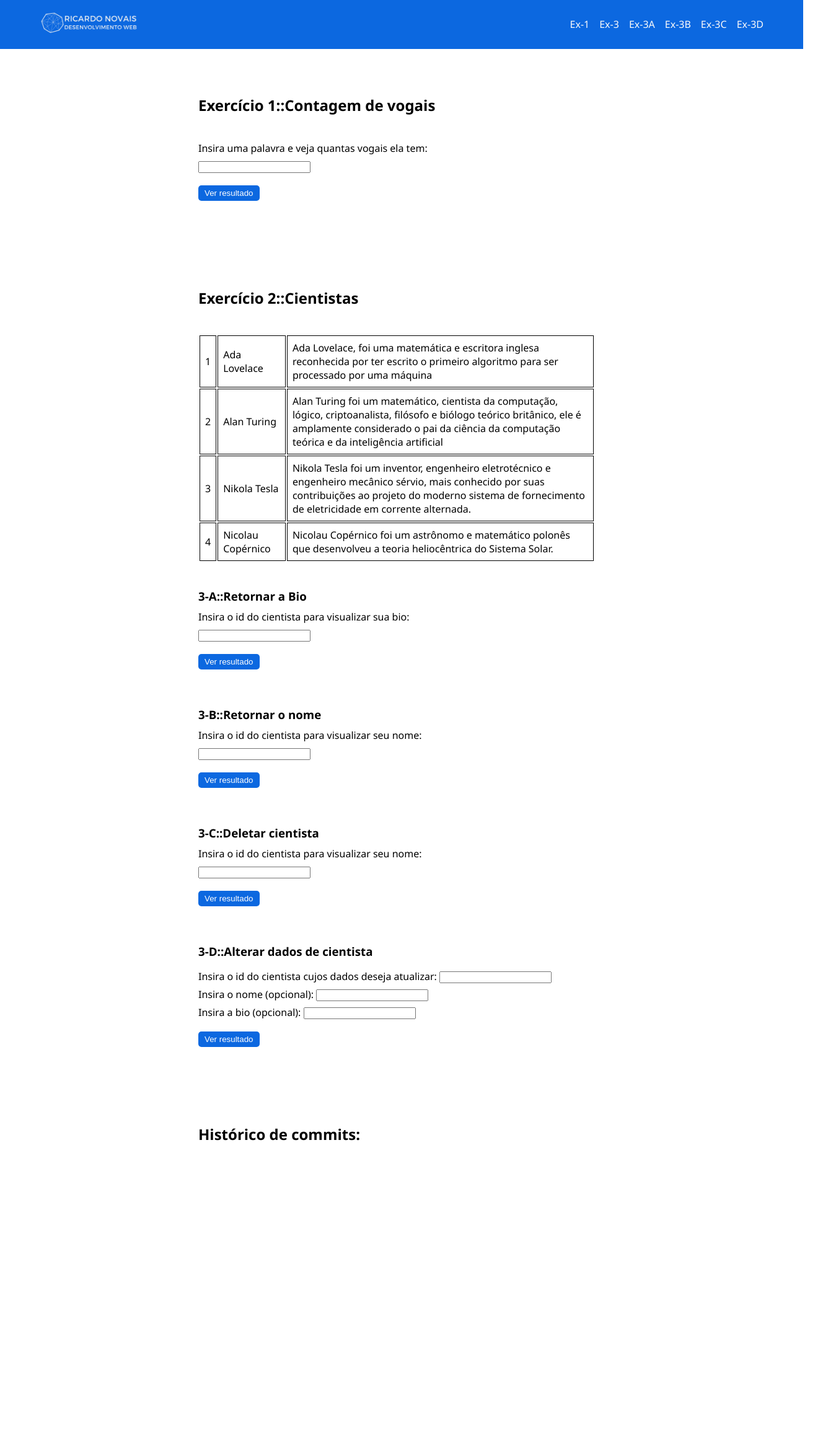
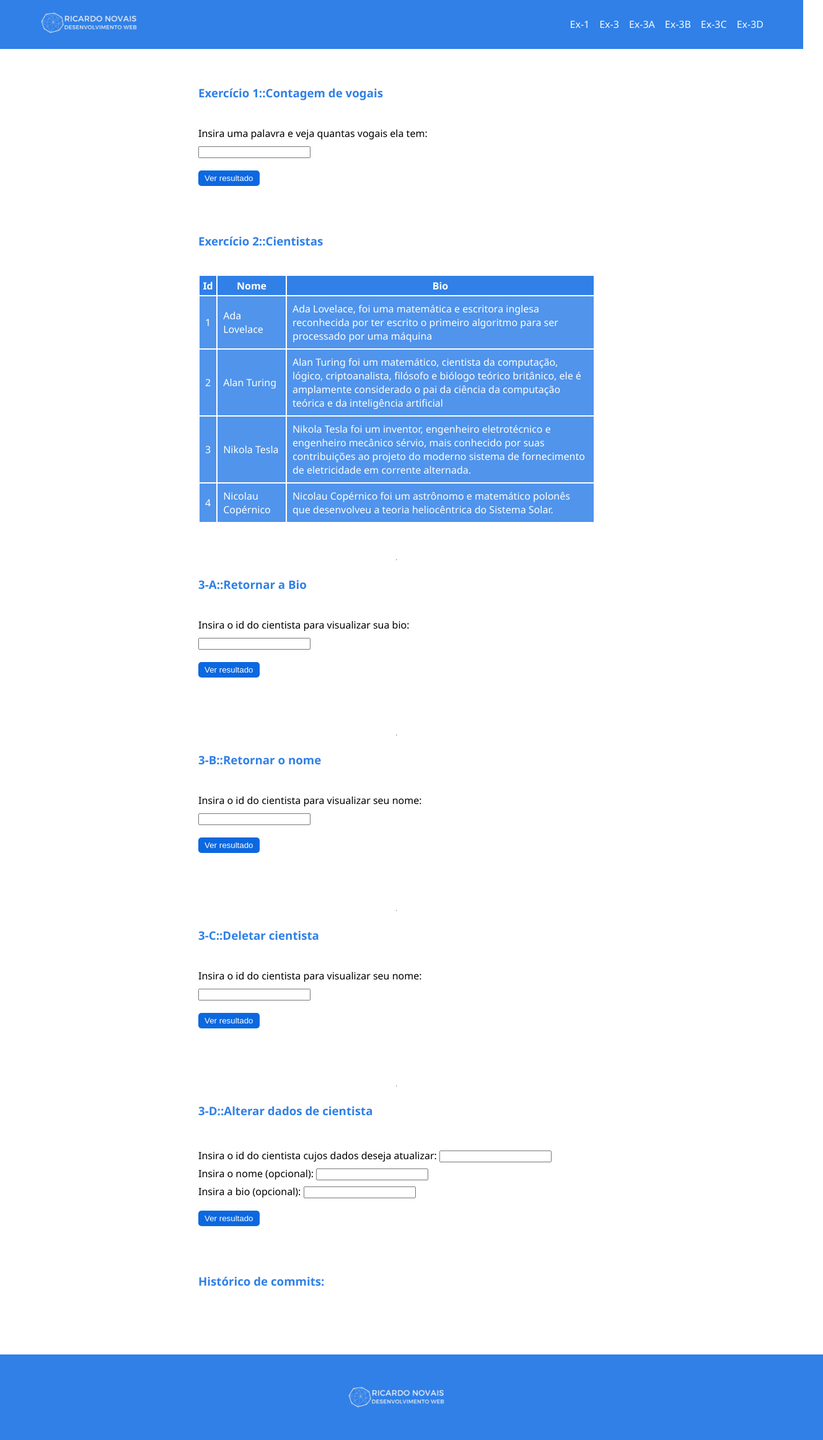
Before and after one commit to Ricardonovais1/orion-bootcamp, a website with bundled scripts: page index.html in a window 1280 px wide. Shown: the whole page at 62% size, 1328 px wide, since content can reach past the window. Before the commit the page ends 1878 px from the top, so only its background shows below. Built offline with nearby package versions, Linux system fonts and the light colour scheme; no server answers.

Commit message:
Melhorias no front

```diff
--- a/index.html
+++ b/index.html
@@ -23,7 +23,7 @@
     </nav>
   </header>
   <div class="exercise-item">
-    <h2 id="ex-1">Exercício 1::Contagem de vogais</h2>
+    <h3 id="ex-1">Exercício 1::Contagem de vogais</h3>
     <form action="">
       <div>
         <label for="word">Insira uma palavra e veja quantas vogais ela tem:</label>
@@ -43,7 +43,7 @@
   </div>
 
   <div class="exercise-item">
-    <h2 id="ex-2">Exercício 2::Cientistas</h2>
+    <h3 id="ex-2">Exercício 2::Cientistas</h3>
     <table id="scientists-table">
       <thead>
         <tr>
@@ -52,8 +52,13 @@
           <th>Bio</th>
         </tr>
       </thead>
+      <tbody class="table-body">
+
+      </tbody>
     </table>
   </div>
+
+  <hr>
 
   <div class="exercise-item">
     <h3 id="ex-3-A">3-A::Retornar a Bio</h3>
@@ -75,6 +80,8 @@
     </div>
   </div>
 
+ <hr>
+
   <div class="exercise-item">
     <h3 id="ex-3-B">3-B::Retornar o nome</h3>
     <form action="">
@@ -95,6 +102,8 @@
     </div>
   </div>
 
+  <hr>
+
   <div class="exercise-item">
     <h3 id="ex-3-c">3-C::Deletar cientista</h3>
     <form action="">
@@ -114,6 +123,8 @@
       <p class="result-3-c"></p>
     </div>
   </div>
+
+  <hr>
 
   <div class="exercise-item">
     <h3 id="ex-3-d">3-D::Alterar dados de cientista</h3>
@@ -142,11 +153,15 @@
   </div>
 
   <div>
-    <h2>Histórico de commits:</h2>
+    <h3>Histórico de commits:</h3>
     <div class="commit-history">
 
     </div>
   </div>
+
+  <footer>
+    <img src="./public/img/Logo_Ricardo_Novais_Branca.png" alt="">
+  </footer>
 
   <script type="module" src="dist/main.js"></script>
   <script type="module" src="dist/exercicio-1.js"></script>
--- a/public/styles.css
+++ b/public/styles.css
@@ -1,6 +1,11 @@
 * {
   margin: 0;
   padding: 0;
+}
+
+:root {
+  --main-color: rgb(48, 128, 231);
+  --light-color: rgb(80, 148, 236);
 }
 
 header {
@@ -10,7 +15,8 @@ header {
   align-items: center;
   gap: 4em;
   padding: 1rem;
-  background-color: rgb(12, 104, 224);
+  background-color: var(--main-color);
+  margin-bottom: 3rem;
 }
 
 .logo {
@@ -19,6 +25,11 @@ header {
 
 h2 {
   margin-top: 4rem;
+  margin-bottom: 2rem;
+}
+
+h3 {
+  color: var(--main-color);
   margin-bottom: 2rem;
 }
 
@@ -76,11 +87,12 @@ body {
 }
 
 .result,
-.result-2-a,
-.result-2-b,
-.result-2-c,
-.result-2-d {
+.result-3-a,
+.result-3-b,
+.result-3-c,
+.result-3-d {
   margin-bottom: 1rem;
+  color: var(--main-color);
 }
 
 form {
@@ -93,14 +105,19 @@ form {
   flex-direction: column;
   gap: 1rem;
   width: 50vw;
+  margin-bottom: 4rem;
 }
 
 .commit-div {
   display: flex;
   flex-direction: column;
   gap: 1rem;
-  border: 1px solid black;
-  padding: .5rem;
+  border-radius: .5rem;
+  border: 0px solid var(--main-color);
+  padding: 1rem;
+  box-shadow: 0px 0px 10px 0px rgba(0,0,0,0.57);
+  -webkit-box-shadow: 0px 0px 10px 0px rgba(0,0,0,0.57);
+  -moz-box-shadow: 0px 0px 10px 0px rgba(0,0,0,0.57);
 }
 
 input {
@@ -119,11 +136,39 @@ hr {
   width: 50vw;
 }
 
-th, td {
-  border: 1px solid black;
+td {
+  border: 1px solid var(--light-color);
   padding: .5rem;
+  background-color: var(--light-color);
+  color: #fff;
+}
+
+th {
+  background-color: var(--main-color);
+  color: #fff;
+  padding: .3rem;
 }
 
 table {
   margin-bottom: 2rem;
 }
+
+footer {
+  width: 100vw;
+  background-color: var(--main-color);
+  padding: 3rem;
+  display: flex;
+  flex-direction: column;
+  justify-content: center;
+  align-items: center;
+}
+
+footer img {
+  width: 10rem;
+}
+
+hr {
+  z-index: 2;
+  color: var(--main-color);
+  margin: 1rem;
+}
--- a/src/exercicio-3.ts
+++ b/src/exercicio-3.ts
@@ -18,6 +18,8 @@ let lista2A: Scientist[] = [
  * Exercício 1 - Pegando a tabela que está no html.
  */
 const table: HTMLElement = document.getElementById('scientists-table') as HTMLElement;
+const tableBody: HTMLElement = document.querySelector(".table-body") as HTMLElement;
+
 
 /**
  * Apaga todos os registros da tabela, depois cria as linhas (tr) da tabela de cientistas, fazendo um loop na lista e criando as td's.
@@ -26,8 +28,8 @@ const table: HTMLElement = document.getElementById('scientists-table') as HTMLEl
  */
 function createScientistsRow(listOfScientists: Scientist[]) {
 
-  while (table?.firstChild) {
-    table.removeChild(table.firstChild);
+  while (tableBody?.firstChild) {
+    tableBody.removeChild(tableBody.firstChild);
   }
 
   listOfScientists.forEach(scientist => {
@@ -45,7 +47,7 @@ function createScientistsRow(listOfScientists: Scientist[]) {
     tdBio.textContent = scientist.bio
     tr.appendChild(tdBio)
 
-    table?.appendChild(tr);
+    tableBody?.appendChild(tr);
   })
 }
 
```
